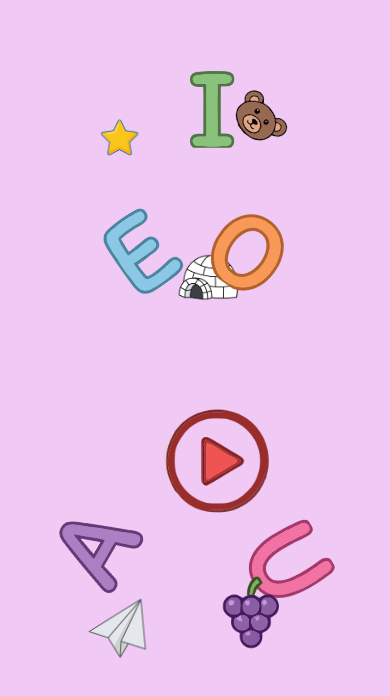
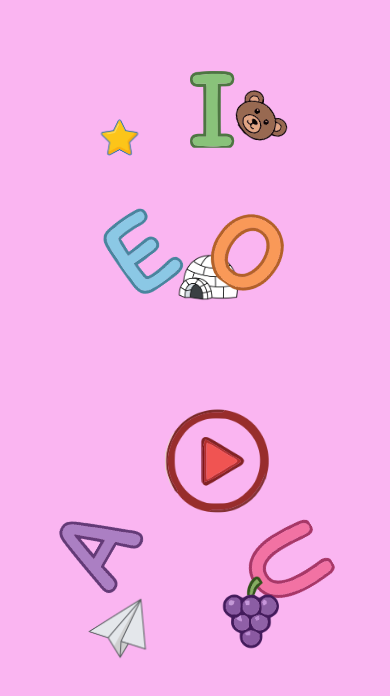
Before and after one commit to marcoantoniopeva/Vocales, a React Native app: screen / in a window 390 px wide. Shown: the top 696 px of the page. Built offline with nearby package versions, Linux system fonts and the light colour scheme.

Commit message:
Animado imagenes primera ventana 1

```diff
--- a/App.tsx
+++ b/App.tsx
@@ -28,6 +28,7 @@ const Inicio = ({ irAMenu }) => {
       Animated.timing(animacionU, { toValue: 1, duration: 1000, useNativeDriver: true }),
     ]).start();
 
+    //*******efecto latido **********
     Animated.loop(
       Animated.sequence([
         Animated.timing(latidoPlay,{
@@ -185,11 +186,11 @@ export default function App() {
 const estilos = StyleSheet.create({
   contPrin: {
     flex: 1,
-    backgroundColor: '#f1c9f5',
+    backgroundColor: '#ee12d150',
   },
   contVoc: {
     flex: 1,
-    backgroundColor: '#f1c9f5',
+    backgroundColor: 'transparent',
     position: 'relative'
   },
   vocBase: {
--- a/asset/componentes/menu.js
+++ b/asset/componentes/menu.js
@@ -2,7 +2,7 @@ import React, { useEffect, useRef } from "react";
 import { View, StyleSheet, Image, TouchableOpacity, Animated } from "react-native";
 import { scale, verticalScale } from "react-native-size-matters";
 
-const Menu = ({navigation}) => {
+const Menu = () => {
 const DIAMETRO_CIRCULO = moderateScale(110);
 const COLOR_BORDE = '#3151A5';
  return (
```
